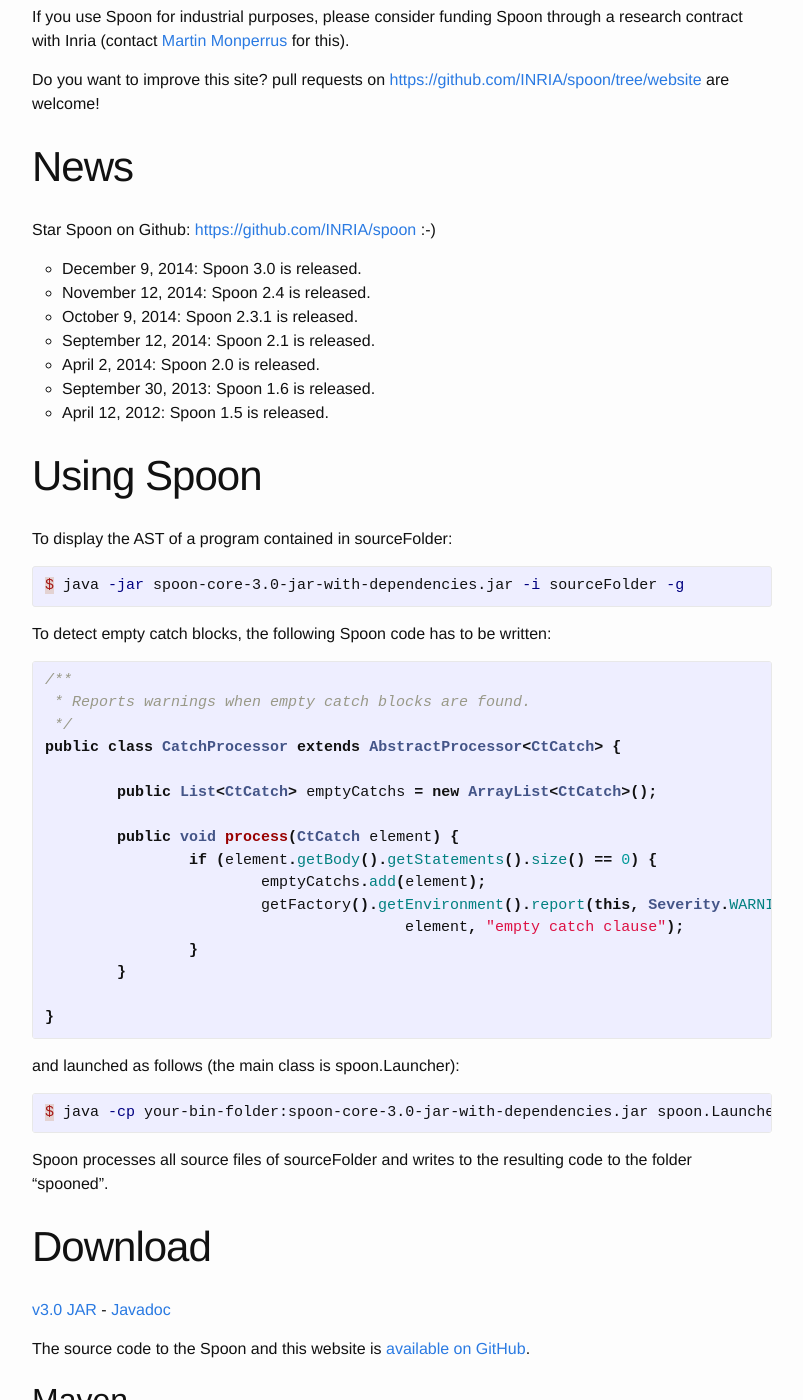
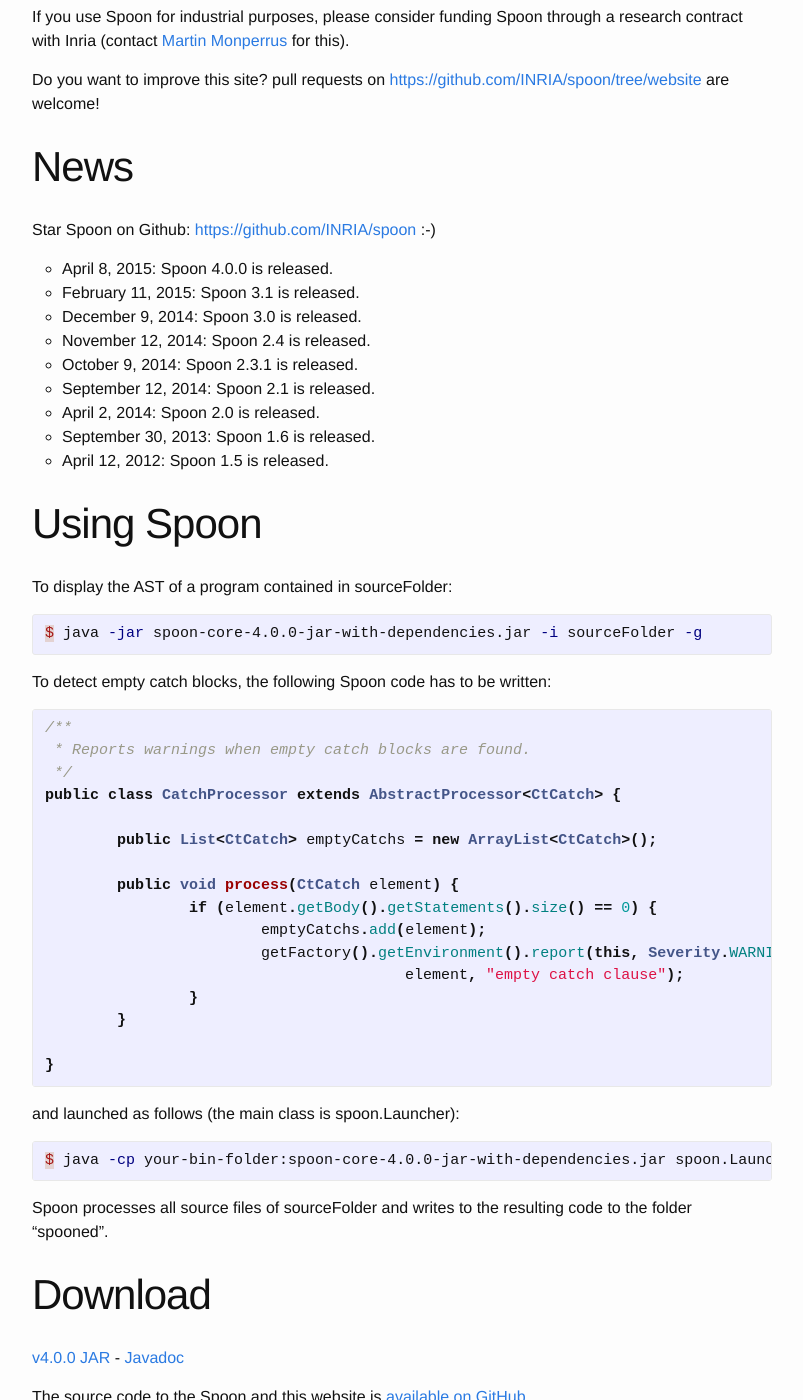
Before and after one commit to INRIA/spoon, a Jekyll site: the page built from index.html, in a window 1280 px wide and 1400 px high, scrolled down 420 px. Shown: the whole window, without its empty margins (238-1041 px from the left). Built offline with Jekyll 4.4.1, drawn with Linux system fonts in a browser that asks for light colours; some of the changed text lies outside the part shown.

Commit message:
Updates spoon versions for the release 4.0.0

```diff
--- a/_config.yml
+++ b/_config.yml
@@ -13,5 +13,5 @@
 markdown: kramdown
 
 # Spoon
-spoon_release: "3.0"
-spoon_snapshot: "4.0-SNAPSHOT"
+spoon_release: "4.0.0"
+spoon_snapshot: "4.1.0-SNAPSHOT"
```
Also changed, not shown: _posts/2014-10-02-news.md (+2 -0 lines).
